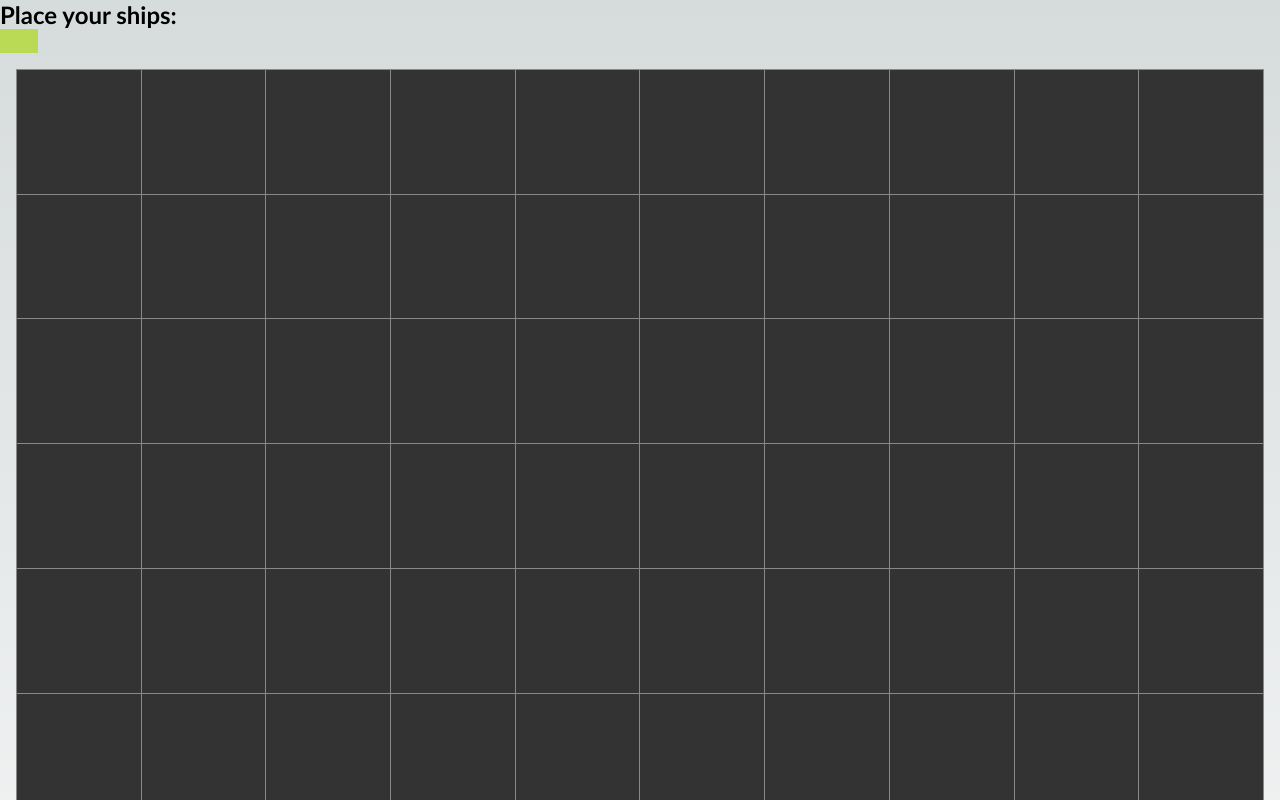
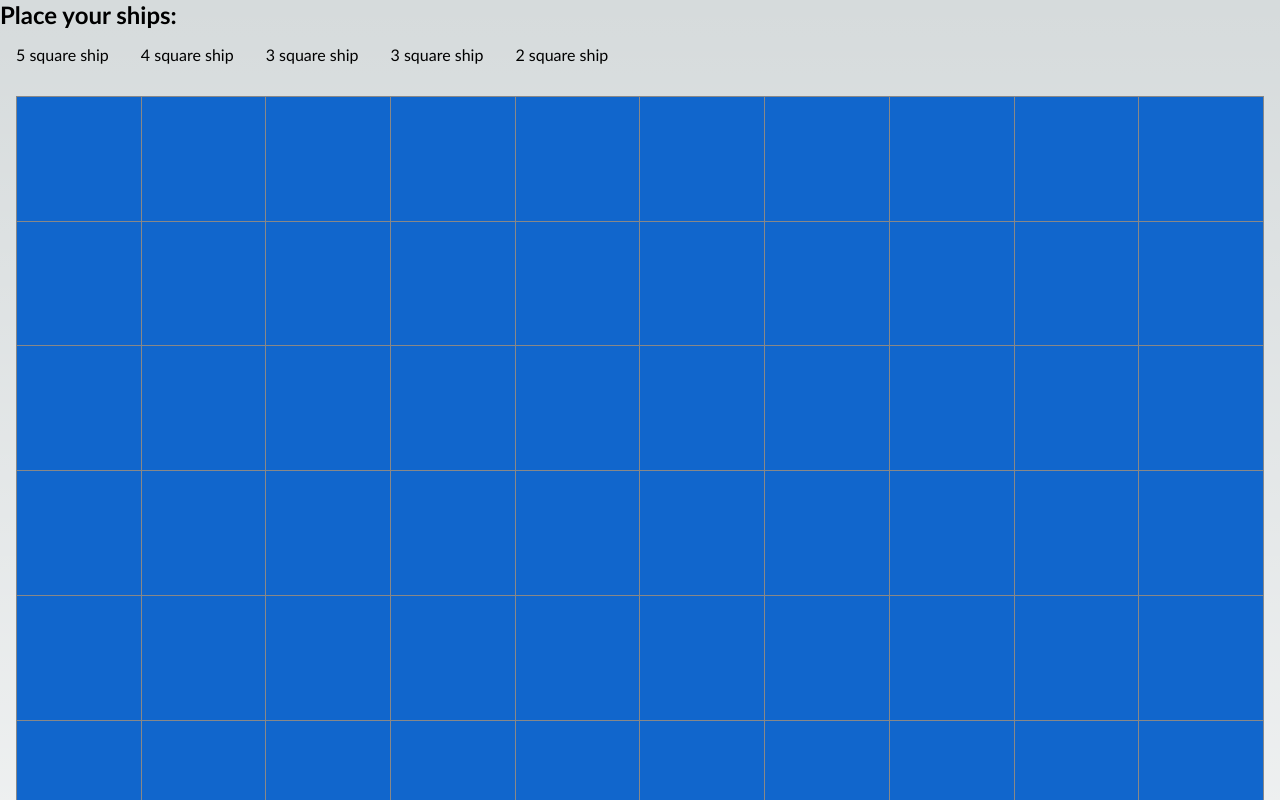
Before and after one commit to Itera/sk-cop-wrkshp-nextjs, a Next.js app: page /game/GameSetup in a window 1280 px wide. Shown: the top 800 px of the page. Built offline with nearby package versions, Linux system fonts and the light colour scheme.

Commit message:
feat: multiple ships to drag

```diff
--- a/src/components/GameBoard.module.css
+++ b/src/components/GameBoard.module.css
@@ -24,6 +24,11 @@
   background-color: #16c;
 }
 
+.boat {
+  aspect-ratio: 1;
+  background-color: rgb(195, 218, 228);
+}
+
 .hit {
   aspect-ratio: 1;
   background-color: rgb(252, 207, 44);
--- a/src/components/GameBoard.tsx
+++ b/src/components/GameBoard.tsx
@@ -5,7 +5,7 @@ import React from "react";
 interface GameBoardProps {
   grid2D: GameBoardState;
   renderSquare?: (tile: SquareState) => JSX.Element;
-  handleDrop?: (rowIndex: number, colIndex: number) => void;
+  handleDrop?: (rowIndex: number, colIndex: number, event: any) => void;
 }
 
 const GameBoard = ({ grid2D, renderSquare, handleDrop }: GameBoardProps) => {
@@ -13,7 +13,7 @@ const GameBoard = ({ grid2D, renderSquare, handleDrop }: GameBoardProps) => {
   const onDrop = (event: React.DragEvent<HTMLDivElement>, rowIndex: number, colIndex: number) => {
     event.preventDefault();
     if (handleDrop) {
-      handleDrop(rowIndex, colIndex);
+      handleDrop(rowIndex, colIndex, event);
     }
   };
 
--- a/src/pages/game/Game.module.css
+++ b/src/pages/game/Game.module.css
@@ -10,8 +10,7 @@
   margin: 1rem;
 }
 
-.boat {
-  background-color: #bada55;
-  width: 3vw;
-  height: 3vh;
+.shipSelector > li {
+  margin: 1rem;
+  display: inline-block;
 }
--- a/src/pages/game/GameSetup.tsx
+++ b/src/pages/game/GameSetup.tsx
@@ -9,13 +9,17 @@ export interface GameSetupProps {
 }
 
 const GameSetup = ({ onSetupFinished }: GameSetupProps) => {
-  const [newBoard, setNewBoard] = useState<GameBoardState>(initBoard());
-  const handleBoatDragStart = (event: React.DragEvent<HTMLDivElement>) => {
-    event.dataTransfer.setData('text/plain', 'boat');
+  const [newBoard, setNewBoard] = useState<GameBoardState>(initBoard(SquareState.Water));
+
+  const handleBoatDragStart = (event: React.DragEvent<HTMLDivElement>, boatSize: number) => {
+    event.dataTransfer.setData('text/plain', ''+boatSize);
   };
 
-  const handleBoatDrop = (rowIndex: number, colIndex: number) => {
-    console.log("Boat dropped at:", rowIndex, colIndex);
+  const handleBoatDrop = (rowIndex: number, colIndex: number, event: { dataTransfer: { getData: (format: string) => any; }; }) => {
+    const boatSizeToDrop = event.dataTransfer.getData('text/plain')
+    console.log("Boat dropped at:", rowIndex, colIndex, boatSizeToDrop);
+    // TODO - what to do with info WHERE the drop happened and WHAT KIND of boat it was
+    // so far it paints one square
     const updatedGrid = [...newBoard];
     updatedGrid[rowIndex][colIndex] = SquareState.Boat;
     setNewBoard(updatedGrid);
@@ -24,8 +28,15 @@ const GameSetup = ({ onSetupFinished }: GameSetupProps) => {
   return (
     <>
       <h2>Place your ships:</h2>
-      <div className={styles.boat} draggable onDragStart={handleBoatDragStart}>
-      </div>
+      <ul className={styles.shipSelector}>
+        <li><div draggable onDragStart={(ev) => handleBoatDragStart(ev, 5)} >5 square ship</div></li>
+        <li><div draggable onDragStart={(ev) => handleBoatDragStart(ev, 4)} >4 square ship</div></li>
+        <li><div draggable onDragStart={(ev) => handleBoatDragStart(ev, 3)} >3 square ship</div></li>
+        <li><div draggable onDragStart={(ev) => handleBoatDragStart(ev, 3)} >3 square ship</div></li>
+        <li><div draggable onDragStart={(ev) => handleBoatDragStart(ev, 2)} >2 square ship</div></li>
+      </ul>
+
+
 
       <div className={styles.gameArea}>
         <section className={styles.gameAreaBoard}>
--- a/src/pages/game/index.tsx
+++ b/src/pages/game/index.tsx
@@ -7,7 +7,7 @@ import GameInProgress from "./GameInProgress";
 export default function Menu() {
   const [gamePhase, setGamePhase] = useState<GamePhase>(GamePhase.SET_UP);
   const [myBoard, setMyBoard] = useState<GameBoardState>(initBoard());
-  const [opponentsBoard, setpponentsBoard] = useState<GameBoardState>(initBoard());
+  const [opponentsBoard, setOpponentsBoard] = useState<GameBoardState>(initBoard());
 
   const handleSetupFinished = (myNewBoard: GameBoardState) => {
     setMyBoard(myNewBoard);
--- a/src/shared/utils.ts
+++ b/src/shared/utils.ts
@@ -2,9 +2,9 @@ import { GameBoardState, SquareState } from "@/shared/types";
 
 export const BOARD_SIZE = 10;
 
-export function initBoard(): GameBoardState {
-  return initGrid(BOARD_SIZE, BOARD_SIZE);
+export function initBoard(fill = SquareState.Unknown): GameBoardState {
+  return initGrid(BOARD_SIZE, BOARD_SIZE, fill);
 }
-export const initGrid = (rows: number, cols: number): SquareState[][] => {
-  return Array.from(Array(rows), () => new Array(cols).fill(SquareState.Unknown));
+export const initGrid = (rows: number, cols: number, fill: SquareState): SquareState[][] => {
+  return Array.from(Array(rows), () => new Array(cols).fill(fill));
 }
```
